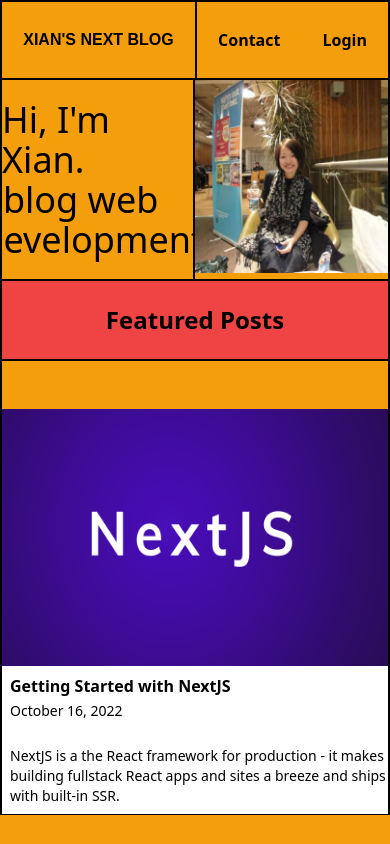
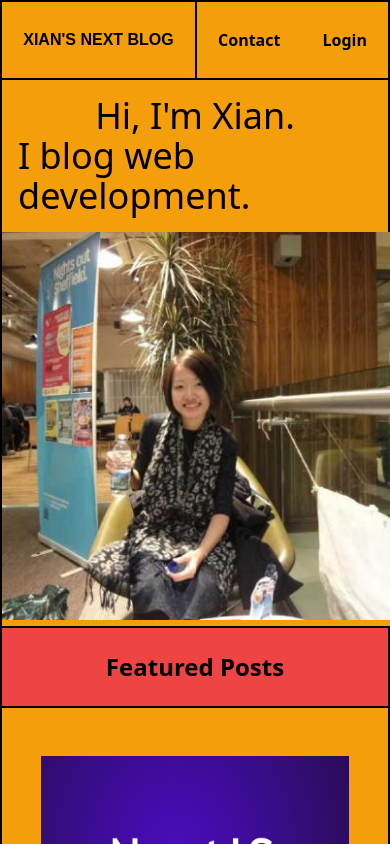
Before and after one commit to xnslx/next-blog, a Next.js app: page / in a window 390 px wide. Shown: the top 844 px of the page. Built offline with nearby package versions, Linux system fonts and the light colour scheme; no server answers.

Commit message:
responsive design

```diff
--- a/components/home-page/featured-posts.js
+++ b/components/home-page/featured-posts.js
@@ -4,7 +4,7 @@ import PostsGrid from '../posts/posts-grid';
 function FeaturedPosts(props) {
     console.log('props', props)
     return(
-        <section className="border border-black border-l-2 border-r-2 border-t-0">
+        <section className=" border border-black border-l-2 border-r-2 border-t-0">
             <h2 className="bg-red-500 flex justify-center items-center h-20 border border-black border-l-0 border-r-0 border-b-2 border-t-0 text-center font-bold text-2xl ">Featured Posts</h2>
             <PostsGrid posts={props.posts}/>
         </section>
--- a/components/home-page/hero.js
+++ b/components/home-page/hero.js
@@ -3,8 +3,8 @@ import classes from './hero.module.css'
 
 function Hero() {
     return (
-        <section className="grid grid-cols-2 border-l-2 border-black border-r-2 border-b-2">
-            <div className="flex flex-col border-r-2 border-black justify-center items-center ">
+        <section className="grid md:grid-cols-2 border-l-2 border-black border-r-1 border-b-2">
+            <div className="flex flex-col p-4 border-r-2 border-black justify-center items-center ">
                 <p className="text-4xl">Hi, I'm Xian.</p>
                 <p className="text-4xl">I blog web development.</p>
             </div>
--- a/components/posts/post-detail/post-content.js
+++ b/components/posts/post-detail/post-content.js
@@ -3,12 +3,29 @@ import Image from 'next/image';
 
 import PostHeader from './post-header';
 import classes from './post-content.module.css';
+import { useSession, getSession } from 'next-auth/client';
+import { useState, useEffect} from 'react';
 
 import { Prism as SyntaxHighlighter } from 'react-syntax-highlighter';
 import { atomDark} from 'react-syntax-highlighter/dist/cjs/styles/prism'
 
 
 function PostContent(props) {
+    const [isLoading, setIsLoading] = useState(true);
+      const [session, loading] = useSession();
+      console.log('allposts', session);
+
+      useEffect(() => {
+          getSession().then(session => {
+              console.log('session', session)
+              if(!session) {
+                  window.location.href = '/signup'
+              } else {
+                  setIsLoading(false);
+              }
+          })
+      }, [])
+
     const { post } = props;
     const imagePath = `/images/posts/${post.slug}/${post.image}`
 
@@ -48,9 +65,9 @@ function PostContent(props) {
 
     }
     return(
-        <article className="w-9/12 ml-auto mr-auto">
+        <article className=" w-10/12 md:w-9/12 ml-auto mr-auto">
             <PostHeader title={post.title} image={imagePath}/>
-            <ReactMarkdown components={customRenderers} className="w-9/12 ml-auto mr-auto mt-12 font-semibold text-basem">{post.content}</ReactMarkdown>
+            <ReactMarkdown components={customRenderers} className="md:w-9/12 ml-auto mr-auto mt-12 font-semibold text-base">{post.content}</ReactMarkdown>
         </article>
     )
 };
--- a/components/posts/posts-grid.js
+++ b/components/posts/posts-grid.js
@@ -9,7 +9,7 @@ function PostsGrid(props) {
     console.log('posts', posts);
 
     return(
-        <ul className=" w-full grid grid-cols-1 gap-10 mt-12 md:w-11/12 md:ml-auto md:mr-auto md:grid md:grid-cols-3 md:gap-10 md:mt-12">
+        <ul className=" w-4/5 ml-auto mr-auto grid grid-cols-1 gap-10 mt-12 md:w-11/12 md:ml-auto md:mr-auto md:grid md:grid-cols-3 md:gap-10 md:mt-12">
             {posts.map(post => <PostItem key={post.slug} post={post} />)}
         </ul>
     )
```
